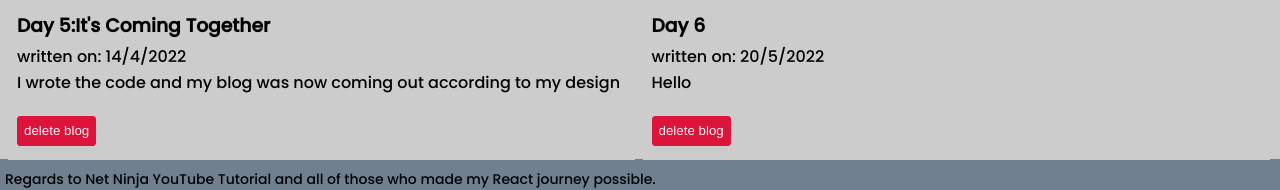
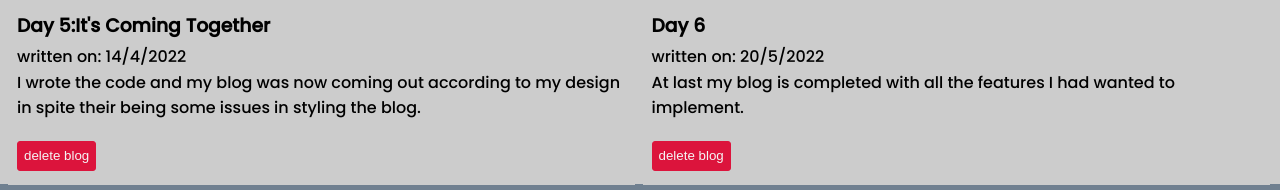
Before and after one commit to kass8mal8/React-Blog, a React (Create React App) app: page /blogs in a window 1280 px wide. Shown: the part 1941-2131 px from the top of the page. Built offline with nearby package versions, Linux system fonts and the light colour scheme.

Commit message:
2 files modified

```diff
--- a/src/Blogs.js
+++ b/src/Blogs.js
@@ -8,8 +8,8 @@ const Blogs=()=>{
     {title:"Day 2:Sololearn Tutorials ",body:"I enrolled for a course in Sololearn entitled React Redux. The course consisted of 23 lessons. I was able to go through all the lessons. At the end of Day Two I had some knowledge on the basics of React even though the Redux part was still confusing to me.", date:"4/5/2022",id:2, src:" https://i.insider.com/60f8275d0729770012b9084d?width=600&format=jpeg&auto=webp"},
     {title:"Day 3:Pdf Tutorials",body:"I downloaded various pdf tutorials from pdf drive some of them being Practical ReactJs and Building Modern Websites Using React. ", date:"8/5/2022",id:3, src:" https://i.ytimg.com/vi/vrRJor7R66A/maxresdefault.jpg"},
     {title:"Day 4:React Project Start",body:" With my blog design in mind and goal on sight,I sat and began putting my ideas together to build the blog.", date:"10/5/2022",id:4, src:"https://wallpaperaccess.com/full/3949102.jpg "},
-    {title:"Day 5:It's Coming Together",body:"I wrote the code and my blog was now coming out according to my design", date:"14/4/2022",id:5, src:"https://www.whatlaptops.com/wp-content/uploads/2020/09/How-Many-Watts-Does-a-Laptop-Use-When-Charging-1-780x470.jpg "},
-    {title:"Day 6",body:"Hello",date:"20/5/2022",id:6,src:"https://creativetimblog.com/blog/wp-content/uploads/2020/07/react-projects-730x410.jpg"}
+    {title:"Day 5:It's Coming Together",body:"I wrote the code and my blog was now coming out according to my design in spite their being some issues in styling the blog.", date:"14/4/2022",id:5, src:"https://www.whatlaptops.com/wp-content/uploads/2020/09/How-Many-Watts-Does-a-Laptop-Use-When-Charging-1-780x470.jpg "},
+    {title:"Day 6",body:"At last my blog is completed with all the features I had wanted to implement.",date:"20/5/2022",id:6,src:"https://creativetimblog.com/blog/wp-content/uploads/2020/07/react-projects-730x410.jpg"}
   ])
 
   const handleDelete=(id)=>{
--- a/src/style.css
+++ b/src/style.css
@@ -96,6 +96,7 @@ body{
 
         display: grid;
         grid-template-columns: 50% 50%;
+        grid-template-rows: 1;
         margin-left: -5px;
       }
       .blogPreview{
```
